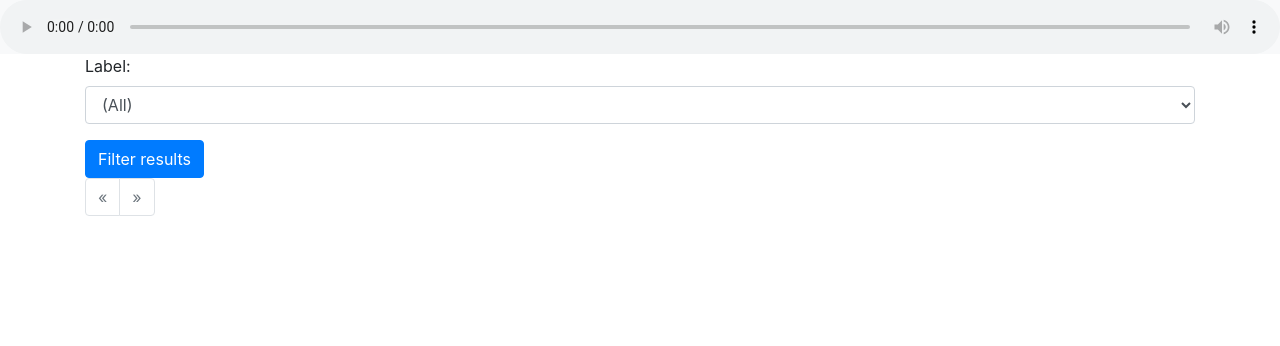
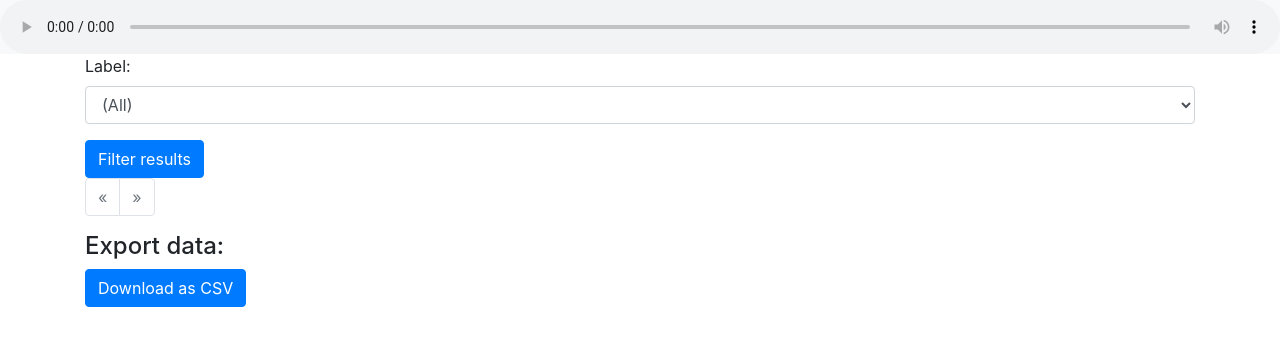
Before and after one commit to AdaptationSongs/earth-hz, a Flask app: page /labels in a window 1280 px wide. Shown: the part 56-402 px from the top of the page. Run offline with Flask 2, Linux system fonts and the light colour scheme; the visitor is signed in with stand-in values (Sample User, id 1); data comes from the database, SQL or seed files in the repository; data that the repository does not hold is empty; parts of the project's set-up code (start-up, migrations or seed data) failed here and were passed over; some libraries are stand-ins or nearby versions.

Commit message:
Download labels as CSV

```diff
--- a/app/__init__.py
+++ b/app/__init__.py
@@ -8,6 +8,7 @@ from flask_session import Session
 from flask_bootstrap import Bootstrap
 from flask_admin import Admin
 from flask_principal import Principal, identity_loaded
+import flask_excel as excel
 from config import Config
 
 db = SQLAlchemy()
@@ -35,6 +36,7 @@ def create_app(config_class=Config):
     bootstrap.init_app(app)
     admin.init_app(app)
     principal.init_app(app)
+    excel.init_excel(app)
 
     # connect listener for identity loaded signal
     from app.user.roles import on_identity_loaded
--- a/app/labels/routes.py
+++ b/app/labels/routes.py
@@ -7,6 +7,8 @@ from app.user.roles import admin_permission
 from app.labels import bp
 from app.labels.forms import FilterForm, EditForm, DeleteForm
 from datetime import datetime
+from sqlalchemy.orm import aliased
+import flask_excel as excel
 
 
 @bp.route('/labels')
@@ -26,7 +28,17 @@ def list_labels(project_id=None):
         if filter_form.select_label.data:
             q = q.join(LabeledClip.label).filter(Label.id == filter_form.select_label.data.id)
     clips = q.order_by(AudioFile.timestamp).order_by(LabeledClip.offset).paginate(page, current_app.config['ITEMS_PER_PAGE'], False)
-    return render_template('labels/label_list.html', title='Labels', clips=clips, filter_form=filter_form)
+    return render_template('labels/label_list.html', title='Labels', clips=clips, project_id=project_id, filter_form=filter_form)
+
+
+@bp.route('/labels/project/<project_id>/download-labels.csv')
+@login_required
+@admin_permission.require(http_exception=403)
+def export_csv(project_id):
+    sub = aliased(Label)
+    q = LabeledClip.query.join(LabeledClip.label).join(sub, LabeledClip.sub_label, isouter=True).join(User).join(AudioFile).join(Equipment, AudioFile.sn == Equipment.serial_number).join(MonitoringStation).filter(MonitoringStation.project_id == project_id).with_entities(AudioFile.path, LabeledClip.file_name, LabeledClip.offset, Label.name.label('label'), sub.name.label('sub_label'), LabeledClip.certain, LabeledClip.notes, LabeledClip.modified, User.name.label('user')).all()
+    column_names = ['path', 'file_name', 'offset', 'label', 'sub_label', 'certain', 'notes', 'modified', 'user']
+    return excel.make_response_from_query_sets(q, column_names, 'csv')
 
 
 @bp.route('/clip/<file_name>/<float:offset>', methods=['GET', 'POST'])
--- a/app/templates/labels/label_list.html
+++ b/app/templates/labels/label_list.html
@@ -31,6 +31,8 @@
     {% endfor %}
 
     {{ render_pagination(clips) }}
+    <h4>Export data:</h4>
+    <p><a class="btn btn-primary" href="{{ url_for('labels.export_csv', project_id=project_id) }}">Download as CSV</a></p>
 {% endblock %}
 
 {% block scripts %}
--- a/requirements.txt
+++ b/requirements.txt
@@ -16,6 +16,7 @@ Flask==1.1.1
 Flask-Admin==1.5.5
 flask-behind-proxy==0.1.1
 Flask-Dance==3.0.0
+Flask-Excel==0.0.7
 Flask-Login==0.5.0
 Flask-Migrate==2.5.2
 Flask-Principal==0.4.0
@@ -30,6 +31,7 @@ joblib==0.14.1
 kiwisolver==1.1.0
 librosa==0.7.2
 llvmlite==0.31.0
+lml==0.0.9
 Mako==1.1.2
 MarkupSafe==1.1.1
 matplotlib==3.0.3
@@ -40,6 +42,9 @@ pandas==0.25.3
 psycopg2==2.8.4
 pycparser==2.19
 pydub==0.23.1
+pyexcel==0.5.15
+pyexcel-io==0.5.20
+pyexcel-webio==0.1.4
 PyJWT==1.7.1
 pyparsing==2.4.6
 python-dateutil==2.8.1
@@ -56,6 +61,7 @@ six==1.14.0
 SoundFile==0.10.3.post1
 SQLAlchemy==1.3.13
 SQLAlchemy-Utils==0.36.3
+texttable==1.6.2
 urllib3==1.25.8
 URLObject==2.4.3
 visitor==0.1.3
```
